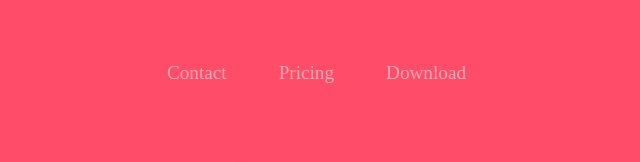
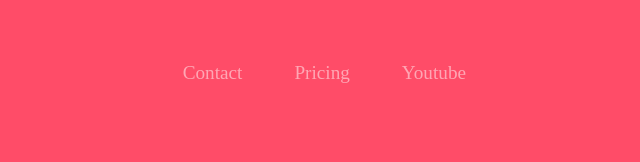
Before and after one commit to amitkadam3334/prettydog, a plain HTML site: page index.html in a window 1280 px wide. Shown: the top 162 px of the page, 596-1236 px from the left. Drawn offline with nearby package versions, Linux system fonts and the light colour scheme.

Commit message:
add files via 1st index change

```diff
--- a/index.html
+++ b/index.html
@@ -41,13 +41,13 @@
 
           <ul class="navbar-nav ml-auto">
             <li class="nav-item">
-              <a class="nav-link" href="#footer">Contact</a>
+              <a class="nav-link" href="https://wa.me/917057145681?text=*Your website is nice :)"target="_blank">Contact</a>
             </li>
             <li class="nav-item">
-              <a class="nav-link" href="#pricing">Pricing</a>
+              <a class="nav-link" href="https://www.google.com"target="_blank">Pricing</a>
             </li>
             <li class="nav-item">
-              <a class="nav-link" href="#cta">Download</a>
+              <a class="nav-link" href="https://www.youtube.com/pratikpatilmajgaon"target="_blank">Youtube</a>
             </li>
           </ul>
 
@@ -61,8 +61,8 @@
 
         <div class="col-lg-6">
           <h1 class="big-heading">Meet new and interesting dogs nearby.</h1>
-          <button type="button" class="btn btn-dark btn-lg download-button"><i class="fab fa-apple"></i> Download</button>
-          <button type="button" class="btn btn-outline-light btn-lg download-button"><i class="fab fa-google-play"></i> Download</button>
+          <button type="button" class="btn btn-dark btn-lg download-button" onclick=" window.open('https://wa.me/917057145681?text=*from first download button*','_blank')"><i class="fab fa-apple"></i> Download</button>
+          <button type="button" class="btn btn-outline-light btn-lg download-button" onclick="window.location.href='https://wa.me/917057145681?text=*From google PLAY DOWNLOAD BUTTON :)*','_blank'"><i class="fab fa-google-play"></i> Download</button>
         </div>
 
         <div class="col-lg-6">
```
